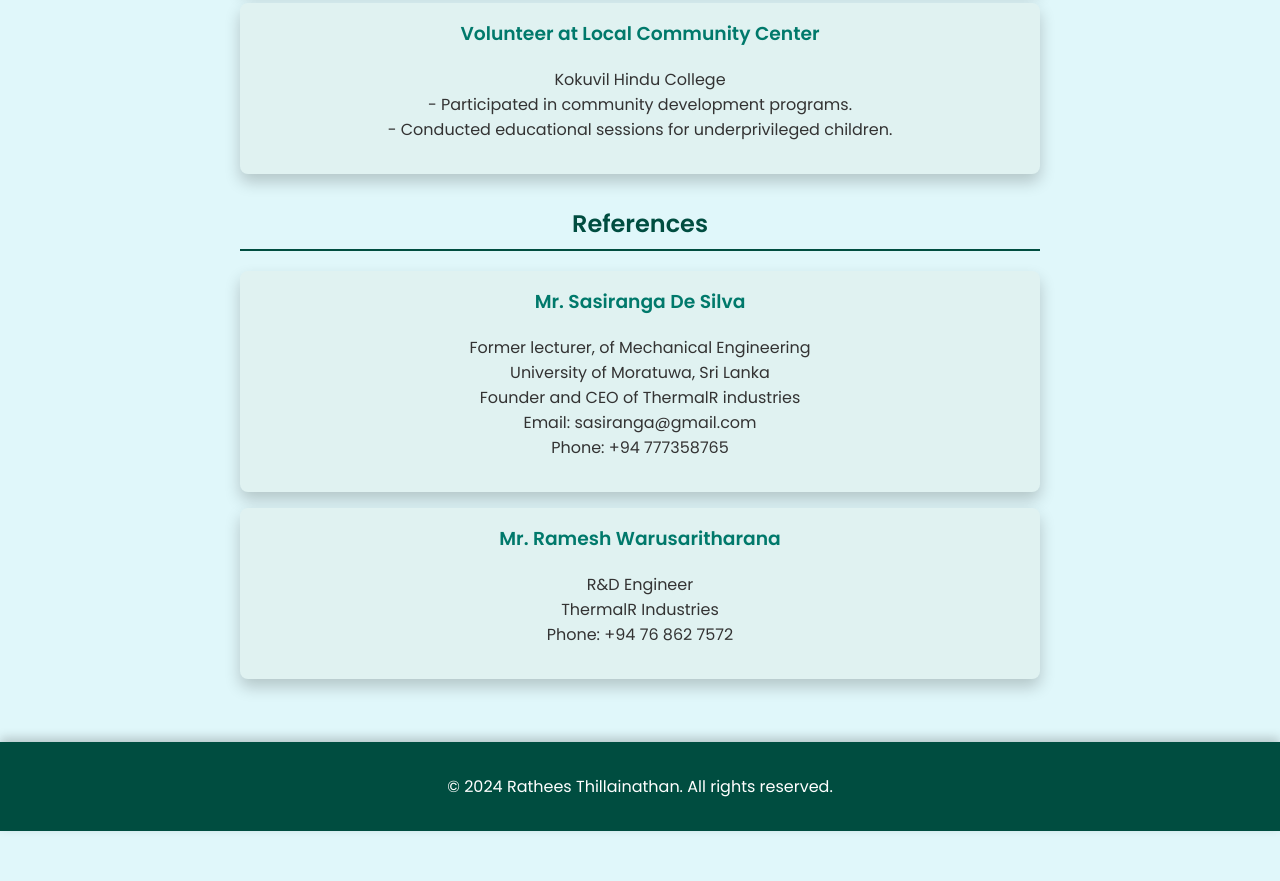
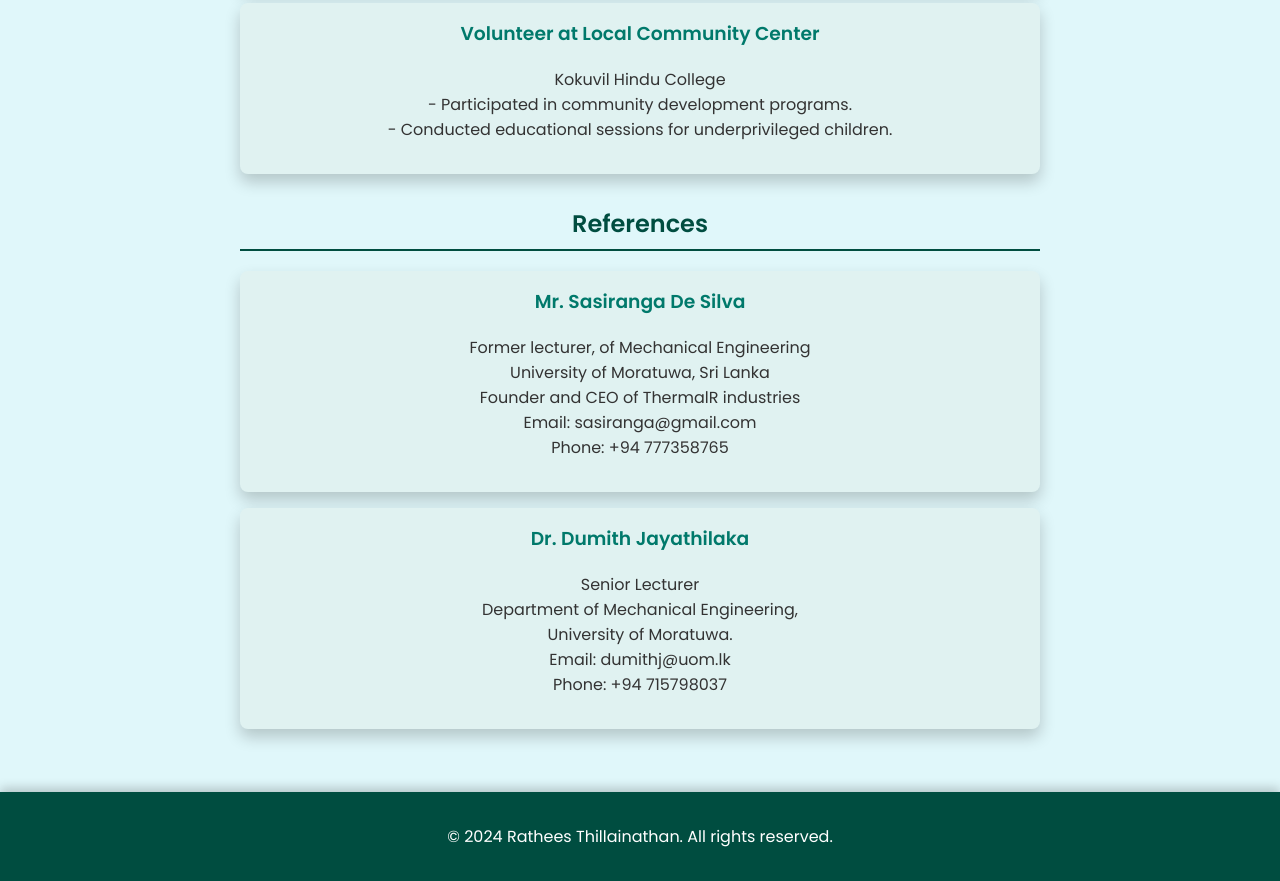
Before and after one commit to rathees01/Rathees-Thillainathan, a plain HTML site: page index.html in a window 1280 px wide. Shown: the part 6169-7050 px from the top of the page. Before the commit the page ends 7000 px from the top, so only its background shows below. Drawn offline with Linux system fonts and the light colour scheme.

Commit message:
Update index.html

```diff
--- a/index.html
+++ b/index.html
@@ -383,10 +383,12 @@
                 Phone: +94 777358765</p>
             </div>
             <div class="portfolio-item">
-                <h3>Mr. Ramesh Warusaritharana</h3>
-                <p>R&D Engineer<br>
-                ThermalR Industries<br>
-                Phone: +94 76 862 7572</p>
+                <h3>Dr. Dumith Jayathilaka</h3>
+                <p>Senior Lecturer<br>
+                Department of Mechanical Engineering,<br>
+		University of Moratuwa.<br>
+		Email: dumithj@uom.lk<br>
+                Phone: +94 715798037</p>
             </div>
         </section>
     </div>
```
